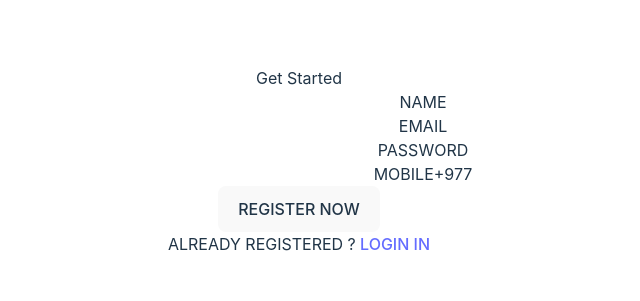
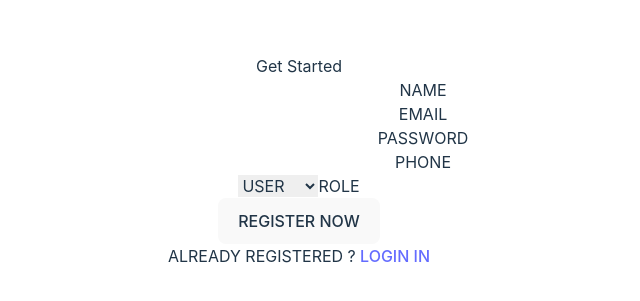
Before and after one commit to kiyotone/hostel-mgnt-frontend, a React (Vite) app: page / in a window 1280 px wide. Shown: the part 239-540 px from the top of the page, without its empty margins (341-981 px from the left). Built offline with nearby package versions, Linux system fonts and the light colour scheme.

Commit message:
update: role added in frontend

```diff
--- a/src/pages/Register/Form.jsx
+++ b/src/pages/Register/Form.jsx
@@ -8,16 +8,17 @@ const Form = () => {
         name:"",
         email:"",
         password:'',
-        mobile:'',
+        phone:'',
+        role:'user'
 
     },
     validationSchema : basicSchema
 
   });
-  console.log(errors);
+  console.log(values);
 
   return (
-    <div className='bg-white w-[35rem] h-[40rem] rounded-md text-black'>
+    <div className='bg-white w-[35rem] h-[45rem] rounded-md text-black'>
 
             <div className='font-semibold text-[2rem] pt-4'>
                 Get Started
@@ -57,15 +58,42 @@ const Form = () => {
 
 
 
+               {/* //? OYO style phone  */}
+
+              {/* <div className='relative mt-[2rem]'>
+              <input placeholder=' ' value={values.phone} onBlur={handleBlur} onChange={handleChange} type='text' id='phone' className={`w-[25rem] h-[3rem] p-5 pl-[4rem] bg-gray-50 peer border-black placeholder-shown:border-gray ${errors.phone && touched.phone &&  "border-red-600 placeholder-shown:border-red-600"}-200 border rounded-full`}></input>
+              <label htmlFor='phone' className='absolute bg-white top-[-.77rem] scale-[85%] text-black left-[6.28rem]  cursor-text ease-in-out
+                peer-focus:text-black peer-placeholder-shown:text-gray-400  peer-focus:bg-white
+              '>PHONE</label>
+
+              <label htmlFor='phone' className='absolute bg-white top-[.82rem] text-black left-[6.28rem]  cursor-text ease-in-out
+              '>+977 </label>
+
+              <p className='pt-1 text-red-600'>{errors?.phone}</p>
+              </div> */}
+
+              {/* //? OUR style phone */}
+
               <div className='relative mt-[2rem]'>
-              <input placeholder=' ' value={values.mobile} onBlur={handleBlur} onChange={handleChange} type='text' id='mobile' className={`w-[25rem] h-[3rem] p-5 pl-[4rem] bg-gray-50 peer border-black placeholder-shown:border-gray ${errors.mobile && touched.mobile &&  "border-red-600 placeholder-shown:border-red-600"}-200 border rounded-full`}></input>
-              <label htmlFor='mobile' className='absolute bg-white top-[-.77rem] scale-[85%] text-black left-[6.28rem]  cursor-text ease-in-out
-                peer-focus:text-black peer-placeholder-shown:text-gray-400  peer-focus:bg-white
-              '>MOBILE</label>
-              <label htmlFor='mobile' className='absolute bg-white top-[.82rem] text-black left-[6.28rem]  cursor-text ease-in-out
-              '>+977 </label>
-              <p className='pt-1 text-red-600'>{errors?.mobile}</p>
+              <input placeholder=' ' value={values.phone} onBlur={handleBlur} onChange={handleChange} type='text' id='phone' className={`w-[25rem] h-[3rem] p-5 bg-gray-50 peer border-black placeholder-shown:border-gray-200 border rounded-full ${errors.phone && touched.phone &&  "border-red-600 placeholder-shown:border-red-600"}`}></input>
+              <label htmlFor='phone' className='absolute bg-white top-[-.77rem] scale-[85%] text-black left-[6.28rem] peer-placeholder-shown:top-[.82rem] cursor-text ease-in-out duration-100
+                peer-focus:text-black peer-placeholder-shown:text-gray-400 peer-placeholder-shown:scale-[100%]
+                peer-focus:top-[-.77rem] peer-focus:bg-white peer-focus:scale-[85%]
+              '>PHONE</label>
+              <p className='pt-1 text-red-600'>{errors?.phone}</p>
               </div>
+
+              <div class="relative mt-[2rem]">
+                  <select id="role" name='role' value={values.role} onChange={handleChange} onBlur={handleBlur} class="peer w-[10rem] h-[3rem] pl-5 bg-gray-50  border-black  border rounded-md">
+                    <option value="user">USER</option>
+                    <option value="admin">ADMIN</option>
+                    <option value="owner">OWNER</option>
+                  </select>
+                  <label class="absolute bg-white top-[-.77rem]  text-black  left-[15.28rem]">
+                    ROLE
+                  </label>
+                </div>
+
 
               <button type='submit' className='mt-[2rem] w-[25rem] bg-[#ff4a26] hover:bg-[#d33920] rounded-full text-white' onClick={()=>handleSubmit} >REGISTER NOW</button>
 
--- a/src/pages/Register/Schema.jsx
+++ b/src/pages/Register/Schema.jsx
@@ -3,9 +3,10 @@ import * as yup from "yup";
 
 export const basicSchema = yup.object().shape({
 
-        name: yup.string().required("Please enter a name"),
-        email: yup.string().email("Please enter a valid email").required(),
+        name: yup.string().required("Please provide name"),
+        email: yup.string().email("Please provide valid email").required(),
         password: yup.string().min(5),
-        mobile: yup.string().required("Please enter a mobile"),
+        phone: yup.string().required("Please enter a mobile"),
+        role : yup.mixed().oneOf(['user','admin','owner'])
 
 });
```
